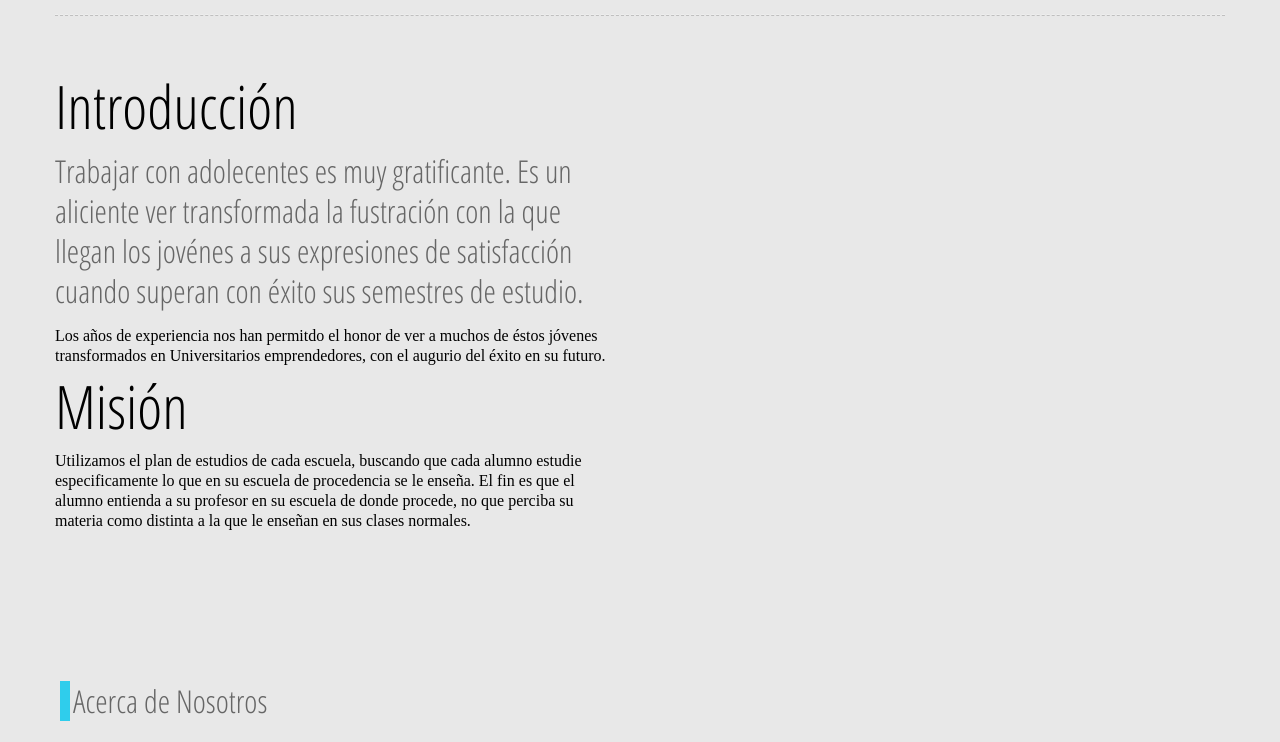
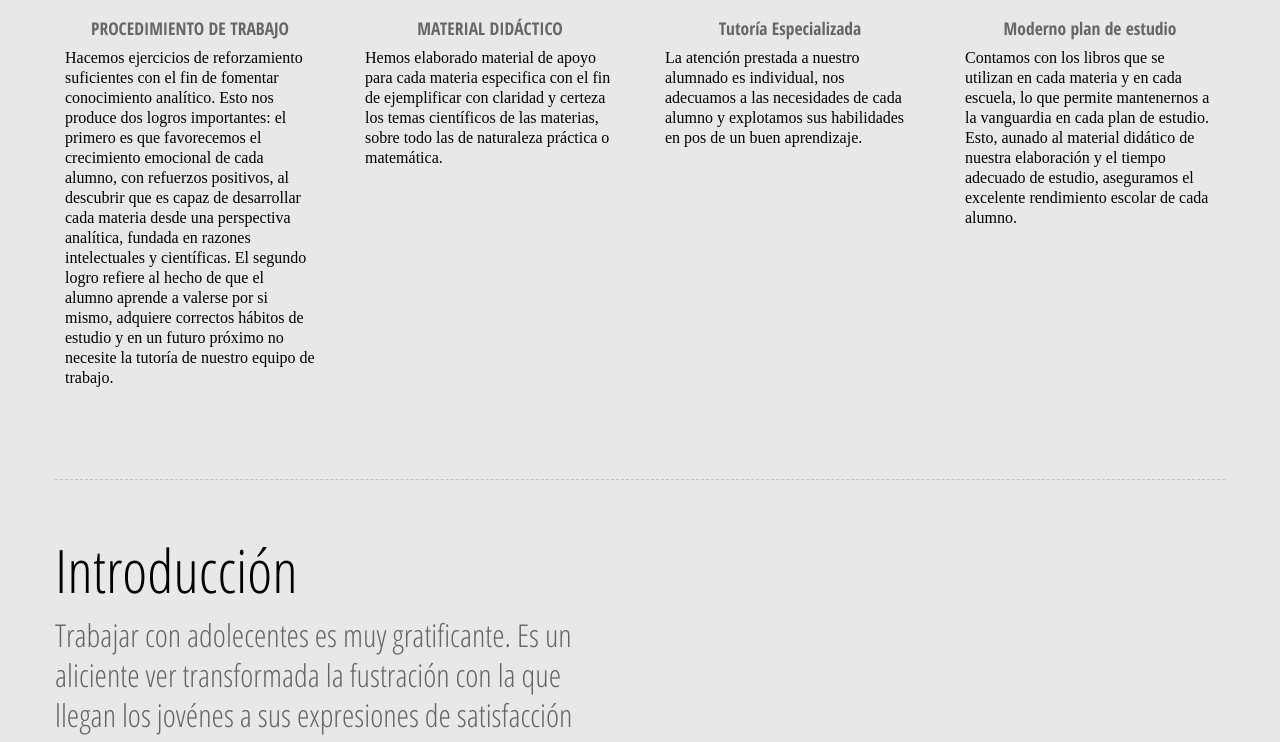
Before and after one commit to ezegg/edmundo, a plain HTML site: page index.html in a window 1280 px wide. Shown: the part 1606-2348 px from the top of the page. Drawn offline with Linux system fonts and the light colour scheme; some packages are replaced by stand-ins of ours; a script that the page names is missing; a web font is replaced by a local one.

Commit message:
asesoria acdemica agregamos contenido

```diff
--- a/index.html
+++ b/index.html
@@ -90,17 +90,7 @@
 		<header class="clearfix">
 			<div class="container">
 			<div class="span12">
-				<h2></h2>
-			</div>
-			</div>
-		</header>
-	</div>
-
-    <!-- Section Services Begins -->
-	<section id="services"><br><br></section>
-
-	<div id="servicewrap">
-		<div class="container">
+				<div class="container">
 			<h2>Materias para regularización</h2>
 			<span class="row">
 				<div class="span4">Lunes a viernes de 3:00 a 7:00 PM</div>
@@ -215,6 +205,51 @@
 				</div><!-- span3 -->
 			</div><!-- row -->
 		</div><!-- container -->
+			</div>
+			</div>
+		</header>
+	</div>
+
+    <!-- Section Services Begins -->
+	<section id="services"><br><br></section>
+
+	<div id="servicewrap">
+		<div class="container">
+			<h2>Asesoría Académica</h2>
+
+			<div class="row">
+				<div class="span3">
+					<div class="mask">
+						<h4>PROCEDIMIENTO DE TRABAJO</h4>
+						<p>Hacemos ejercicios de reforzamiento suficientes con el fin de fomentar conocimiento analítico. Esto nos produce dos logros importantes: el primero es que favorecemos el crecimiento emocional de cada alumno, con refuerzos positivos, al descubrir que es capaz de desarrollar cada materia desde una perspectiva analítica, fundada en razones intelectuales y científicas. El segundo logro refiere al hecho de que el alumno aprende a valerse por si mismo, adquiere correctos hábitos de estudio y en un futuro próximo no necesite la tutoría de nuestro equipo de trabajo.</p>
+					</div>
+				</div><!-- span3 -->
+
+				<div class="span3">
+					<div class="mask">
+						<h4>MATERIAL DIDÁCTICO</h4>
+						<p>Hemos elaborado material de apoyo para cada materia especifica con el fin de ejemplificar con claridad y certeza los temas científicos de las materias, sobre todo las de naturaleza práctica o matemática.</p>
+					</div>
+				</div><!-- span3 -->
+
+				<div class="span3">
+					<div class="mask">
+						<h4>Tutoría Especializada</h4>
+						<p>La atención prestada a nuestro alumnado es individual, nos adecuamos a las necesidades de cada alumno y explotamos sus habilidades en pos de un buen aprendizaje.</p>
+					</div>
+				</div><!-- span3 -->
+
+				<div class="span3">
+					<div class="mask">
+						<h4>Moderno plan de estudio</h4>
+						<p>Contamos con los libros que se utilizan en cada materia y en cada escuela, lo que permite mantenernos a la vanguardia en cada plan de estudio.
+							<br>
+							Esto, aunado al material didático de nuestra elaboración y el tiempo adecuado de estudio, aseguramos el excelente rendimiento escolar de cada alumno.</p>
+					</div>
+				</div><!-- span3 -->
+			</div><!-- row -->
+
+		</div><!-- container -->
 	</div><!-- servicewrap -->
 
 	<!-- Introduction Text and Responsive Image -->
@@ -273,7 +308,7 @@
 							<div class="about_item_center">
 								<img src="https://randomuser.me/api/portraits/med/men/75.jpg" alt="">
 								<div class="clear"></div>
-				                <h3>Jane Doe</h3>
+				                <h3>Ezequiel González</h3>
 				                <p>Jane  is a sharp designer and UI fanatic. She loves creating simple and usable interfaces and has a wonderfully keen eye for detail. She enjoys getting away from her Macbook Pro and going for a run in the countryside.</p>
 				                <p>Lorem Ipsum is simply dummy text of the printing and typesetting industry. Lorem Ipsum has been the industry's standard dummy text ever since the 1500s.</p>
 							</div>
```
